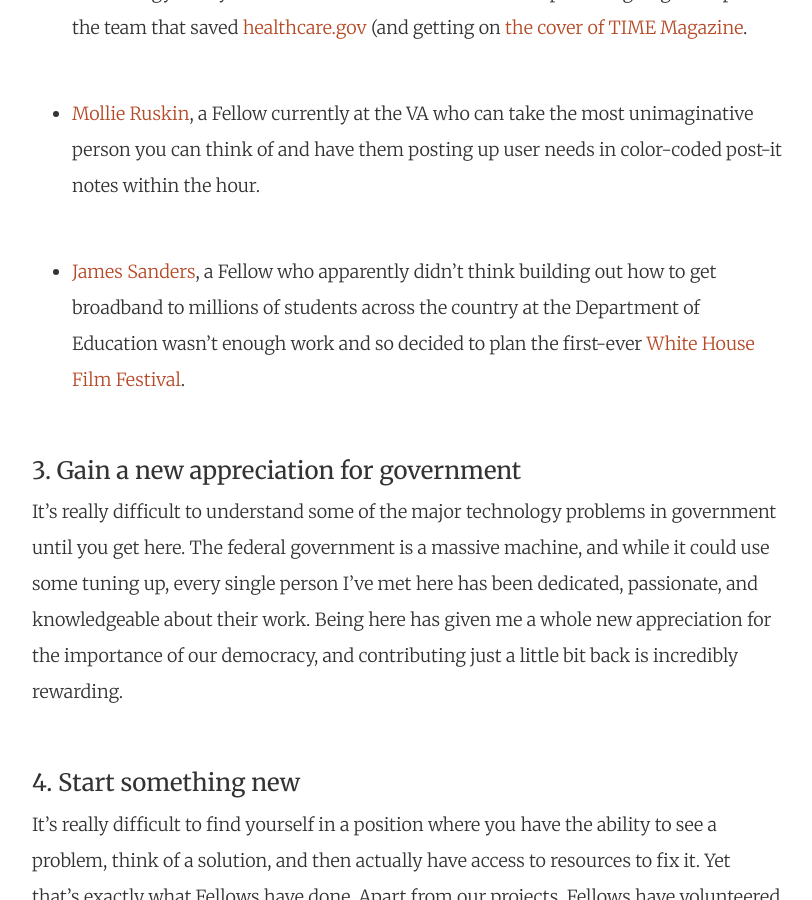
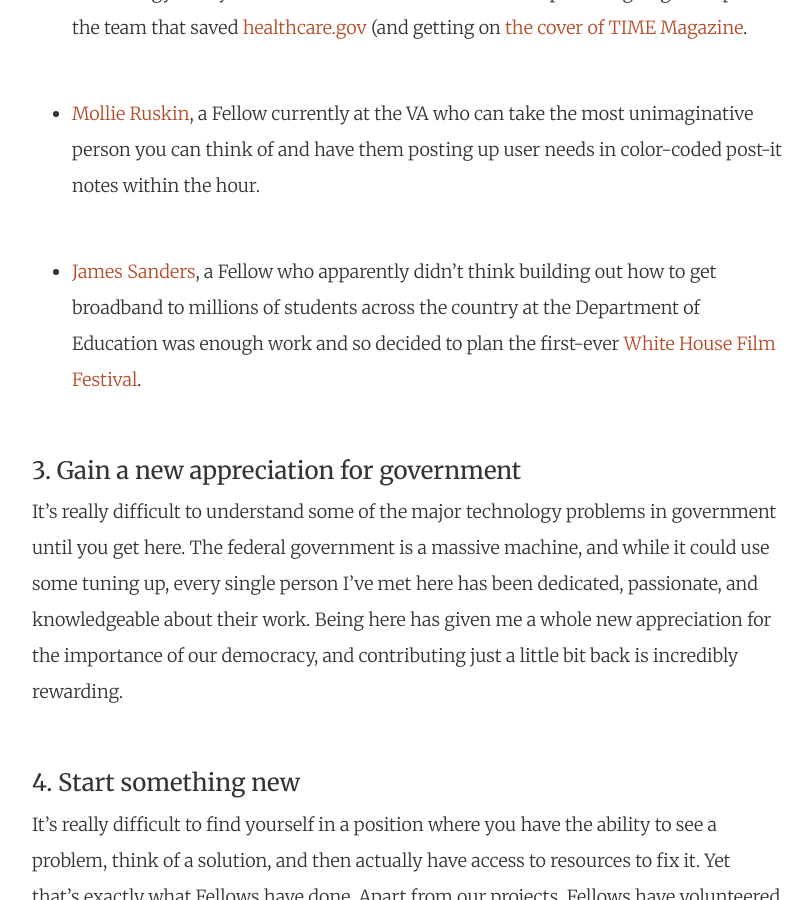
Before and after one commit to seanherron/seanherron.github.io, a Jekyll site: the page built from _posts/2014-04-07-5-reasons-to-apply-to-be-a-presidential-innovation-fellow.markdown, in a window 1280 px wide and 900 px high, scrolled down 1909 px. Shown: the whole window, without its empty margins (428-1240 px from the left). Built offline with Jekyll 4.4.1, drawn with Linux system fonts in a browser that asks for light colours; Markdown is read by kramdown in place of the engine named in the settings; comment, search, counter and statistics services are not loaded.

Commit message:
minor typo

```diff
--- a/_posts/2014-04-07-5-reasons-to-apply-to-be-a-presidential-innovation-fellow.markdown
+++ b/_posts/2014-04-07-5-reasons-to-apply-to-be-a-presidential-innovation-fellow.markdown
@@ -25,7 +25,7 @@ Every single person associated with the PIF program is absolutely fantastic. I'v
 
 - [Mollie Ruskin](https://twitter.com/mollieruskin), a Fellow currently at the VA who can take the most unimaginative person you can think of and have them posting up user needs in color-coded post-it notes within the hour.
 
-- [James Sanders](https://twitter.com/jamestsanders), a Fellow who apparently didn't think building out how to get broadband to millions of students across the country at the Department of Education wasn't enough work and so decided to plan the first-ever [White House Film Festival](http://www.whitehouse.gov/FilmFestival).
+- [James Sanders](https://twitter.com/jamestsanders), a Fellow who apparently didn't think building out how to get broadband to millions of students across the country at the Department of Education was enough work and so decided to plan the first-ever [White House Film Festival](http://www.whitehouse.gov/FilmFestival).
 
 ### 3. Gain a new appreciation for government
 It's really difficult to understand some of the major technology problems in government until you get here. The federal government is a massive machine, and while it could use some tuning up, every single person I've met here has been dedicated, passionate, and knowledgeable about their work. Being here has given me a whole new appreciation for the importance of our democracy, and contributing just a little bit back is incredibly rewarding.
```
